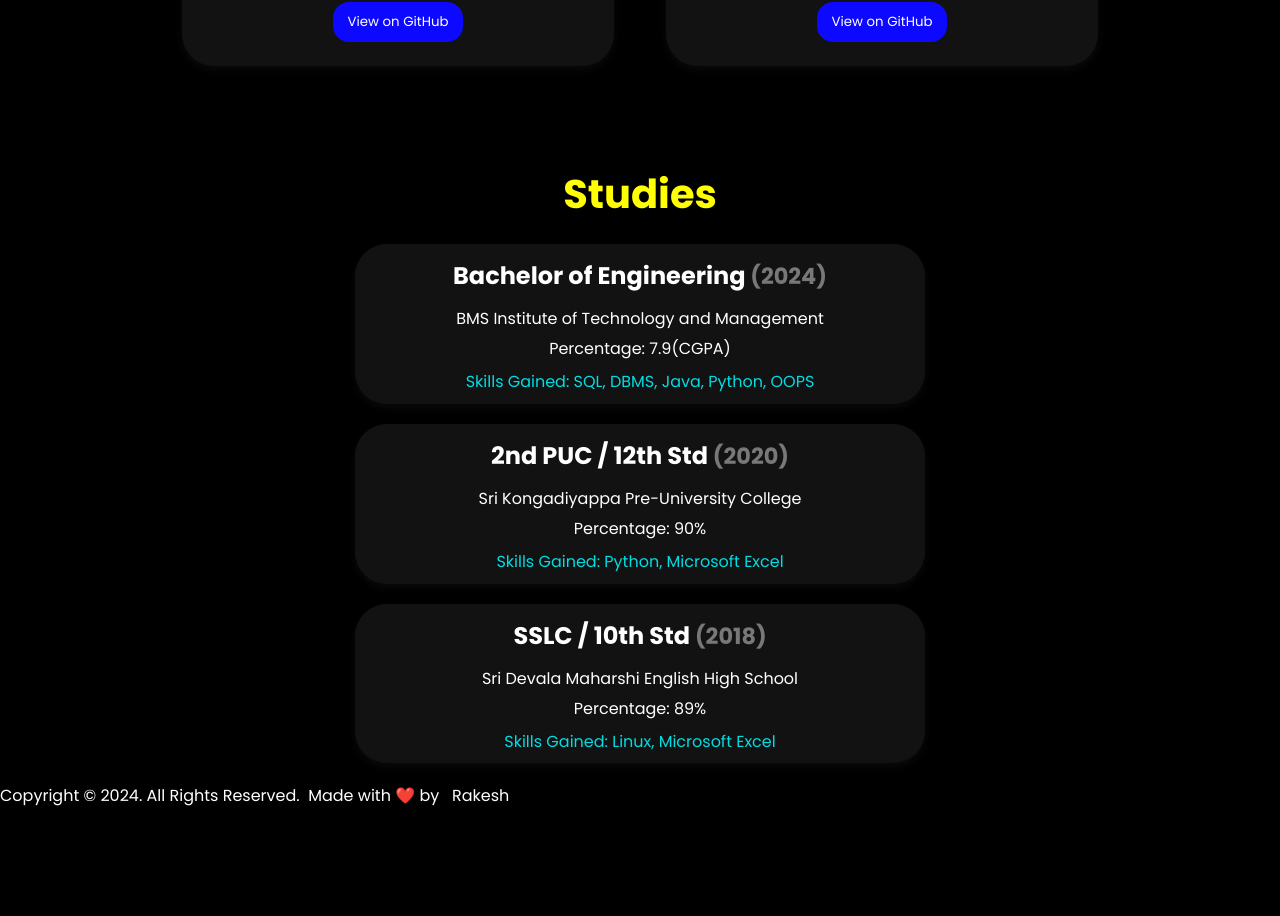
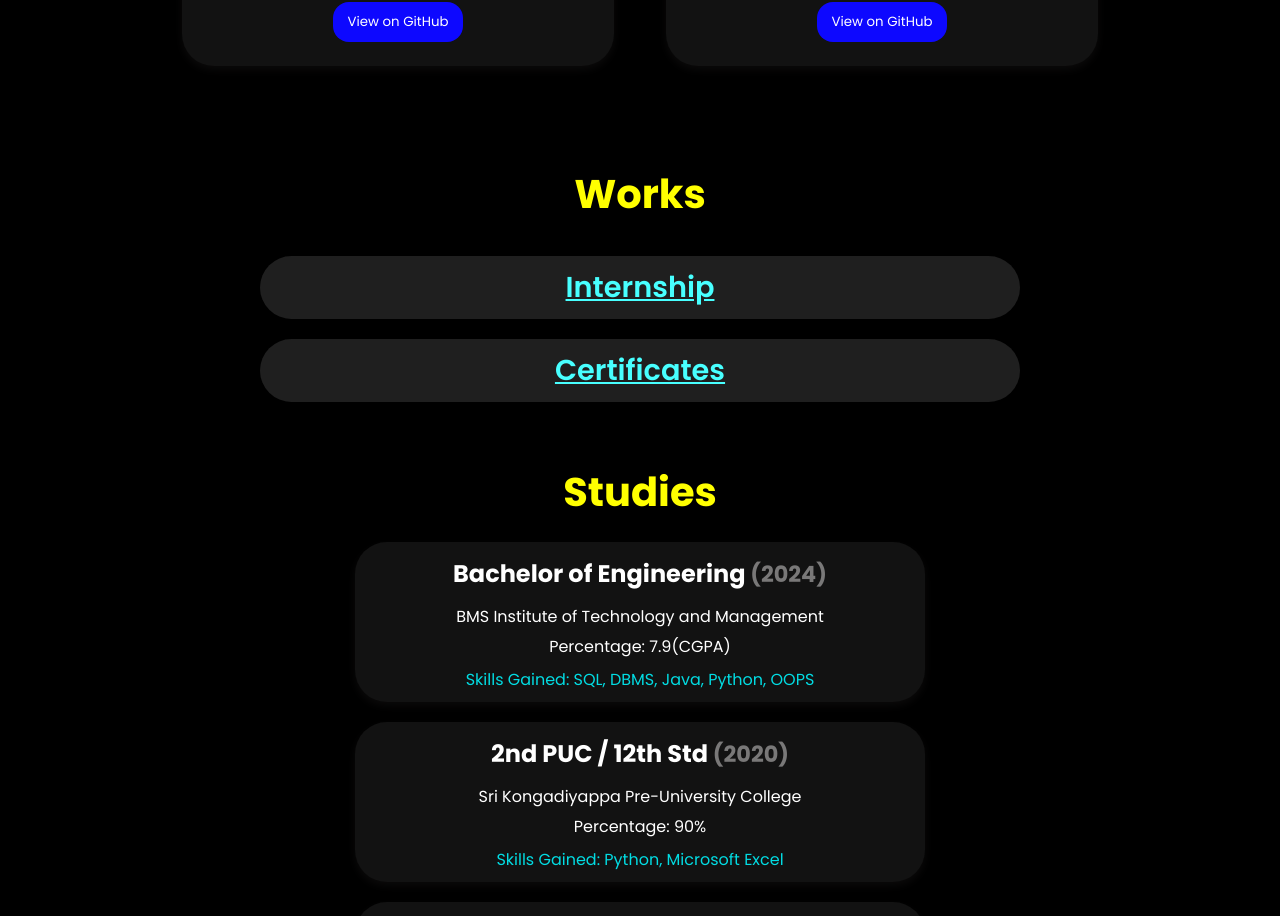
Before and after one commit to rakii17/Portfolio, a React (Create React App) app: page / in a window 1280 px wide. Shown: the part 1824-2740 px from the top of the page. Before the commit the page ends 2632 px from the top, so only its background shows below. Built offline with nearby package versions, Linux system fonts and the light colour scheme.

Commit message:
Added Works Section Styles

```diff
--- a/src/components/Studies/studies.css
+++ b/src/components/Studies/studies.css
@@ -7,11 +7,8 @@
     margin-top: 0;
     margin-bottom: 3rem;
     width: 100%;
-    /* Ensures full width */
     max-width: 800px;
-    /* Adjust max-width as needed */
     margin: 0 auto;
-    /* Centers the container horizontally */
 }
 
 .studies-heading {
--- /dev/null
+++ b/src/components/Works/works.css
@@ -0,0 +1,82 @@
+
+.works-container {
+    padding: 20px;
+    max-width: 50rem;
+    margin: 0 auto;
+}
+
+.section-heading {
+    font-size: 2.5rem;
+    font-weight: bold;
+    color: yellow;
+    background-color: black;
+    text-align: center;
+    margin-bottom: 0;
+    padding-bottom: 2rem;
+}
+
+.work-section {
+    margin-bottom: 20px;
+    cursor: pointer;
+    padding: 2rem auto;
+    border-radius: 2rem;
+    background-color: #1f1f1f;
+    overflow: hidden;
+}
+
+.work-header {
+    padding: 10px;
+    font-size: 1.8rem;
+    font-weight: 600;
+    text-decoration: underline;
+    text-align: center;
+    color: rgb(72, 255, 255);
+    background-color: rgb(31, 31, 31);
+    box-shadow: 0 4px 8px rgba(105, 96, 96, 0.1);
+}
+
+.work-details {
+    padding: 0 10rem;
+    text-align: center;
+    background-color: rgb(31, 31, 31);
+    margin-bottom: 2rem ;
+}
+
+.work-details p {
+    margin-bottom: 5px;
+    text-align: center;
+    font-size: large;
+}
+
+.work-details ul {
+    margin-top: 0;
+    margin-bottom: 10px;
+    padding-left: 0;
+    list-style-position: inside;
+    text-align: center;
+}
+
+.work-details ul li {
+    list-style-type: disc;
+    margin-left: 1rem;
+}
+
+.resp {
+    text-decoration: underline;
+}
+
+.role {
+    color: #90EE90;
+}
+
+.work-details a {
+    color: white;
+    text-decoration: none;
+
+}
+
+.work-details a:hover {
+    text-decoration: underline;
+    text-decoration-color: #90EE90;
+    color: #90EE90;
+}
--- a/src/components/Works/works.js
+++ b/src/components/Works/works.js
@@ -1,11 +1,63 @@
-import React from 'react'
+// Works.js
+
+import React, { useState } from 'react';
+import './works.css';
 
 const Works = () => {
+  const [internshipOpen, setInternshipOpen] = useState(false);
+  const [certificatesOpen, setCertificatesOpen] = useState(false);
+
+  const toggleInternship = () => {
+    setInternshipOpen(!internshipOpen);
+  };
+
+  const toggleCertificates = () => {
+    setCertificatesOpen(!certificatesOpen);
+  };
+
   return (
-    <div>
+    <div className="works-container">
+      <h2 className="section-heading">Works</h2>
+
+      {/* Internship section */}
+      <div className="work-section">
+        <div className="work-header" onClick={toggleInternship}>
+          Internship
+        </div>
+        {internshipOpen && (
+          <div className="work-details">
+            <p> Aqmenz Automation Private Limited </p>
+            <p className='role'>Job Role: Web Developer Trainee</p>
+            <p className='resp'>Key Responsibilities :</p>
+            <ul>
+              <li>Created a food restaurant web application </li>
+              <li>Acquired skills in ReactJS, JavaScript</li>
+              <li>Enhanced responsiveness of the webpages</li>
+              <li>Built a portfolio website</li>
+            </ul>
+          </div>
+        )}
+      </div>
+
+      {/* Certificates section */}
+      <div className="work-section">
+        <div className="work-header" onClick={toggleCertificates}>
+          Certificates
+        </div>
+        {certificatesOpen && (
+          <div className="work-details">
+            <ul>
+              <li><a href="https://github.com/example" target="_blank" rel="noopener noreferrer">MySQL for Beginners</a></li>
+              <li><a href="https://github.com/example" target="_blank" rel="noopener noreferrer">JavaScript and jQuery for Beginners</a></li>
+              <li><a href="https://github.com/example" target="_blank" rel="noopener noreferrer">Introduction to Business Analyst</a></li>
+              <li><a href="https://github.com/example" target="_blank" rel="noopener noreferrer">MERN Stack with Blog Project</a></li>
+            </ul>
+          </div>
+        )}
+      </div>
 
     </div>
-  )
-}
+  );
+};
 
 export default Works;
```
